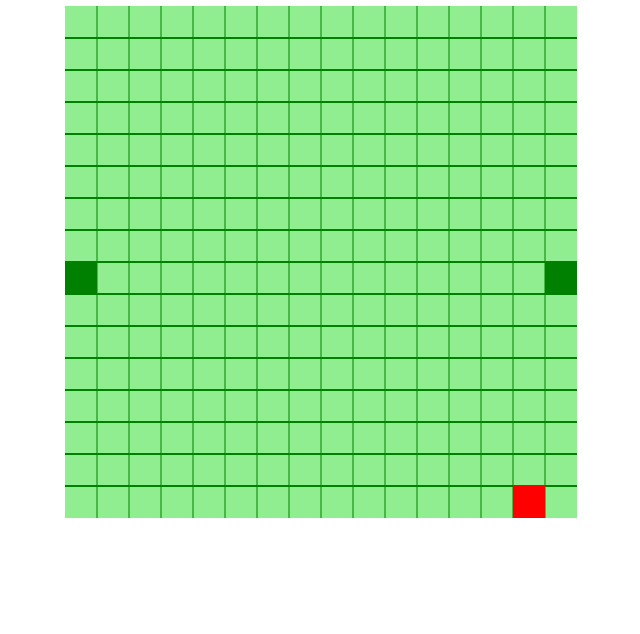
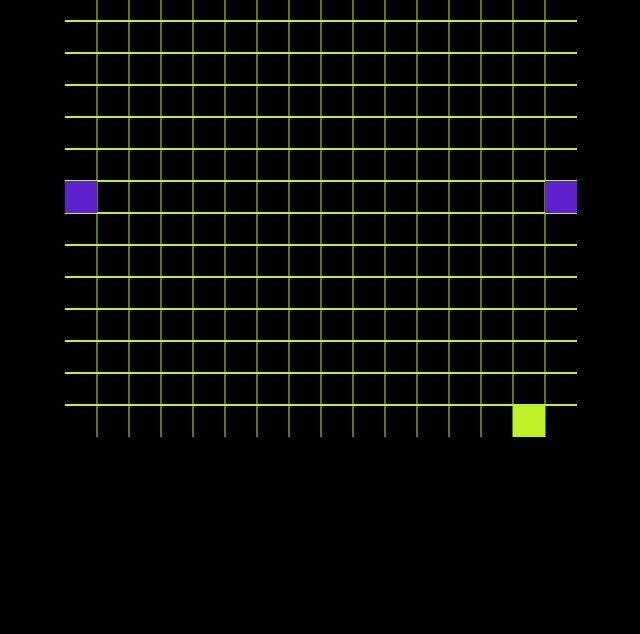
Before and after one commit to maxdevjs/learn-dio-cobrinha, a plain HTML site: page index.html in a window 1280 px wide. Shown: the part 166-800 px from the top of the page, without its empty margins (295-935 px from the left). Drawn offline with Linux system fonts and the light colour scheme.

Commit message:
Update UI

```diff
--- a/index.html
+++ b/index.html
@@ -3,6 +3,7 @@
 <head>
   <meta charset="UTF-8">
   <meta name="viewport" content="width=device-width, initial-scale=1.0">
+  <link href="https://fonts.googleapis.com/css2?family=Staatliches&display=swap" rel="stylesheet">
   <link rel="stylesheet" href="./style.css">
   <script defer src="./script.js"></script>
   <title>Snake Game</title>
--- a/script.js
+++ b/script.js
@@ -17,12 +17,12 @@ snake[0] = {
 let direction = 'right'
 
 const createBG = () => {
-  context.fillStyle = 'lightgreen'
+  context.fillStyle = '#000'
   context.fillRect(0, 0, 16 * box, 16 * box)
 }
 
 const createGrid = () => {
-  context.strokeStyle = 'green'
+  context.strokeStyle = '#BFF128'
   for (let x = box; x < 16 * box; x += box) {
     context.beginPath()
     context.moveTo(x, 0)
@@ -39,13 +39,13 @@ const createGrid = () => {
 
 const createSnake = () => {
   for (let i = 0; i < snake.length; i++) {
-    context.fillStyle = 'green'
+    context.fillStyle = '#5D21D0'
     context.fillRect(snake[i].x, snake[i].y, box, box)
   }
 }
 
 const createFood = () => {
-  context.fillStyle = 'red'
+  context.fillStyle = '#BFF128'
   context.fillRect(food.x, food.y, box, box)
 }
 
--- a/style.css
+++ b/style.css
@@ -1,9 +1,11 @@
 body {
-  height: 95vh;
+  background-color: #000;
+  height: 100%;
   width: 95vw;
   display: flex;
   justify-content: center;
   align-items: center;
   flex-direction: column;
-  color: rgb(44, 139, 44);
+  color:#BFF128;
+  font-family: 'Staatliches', cursive;
 }
```
